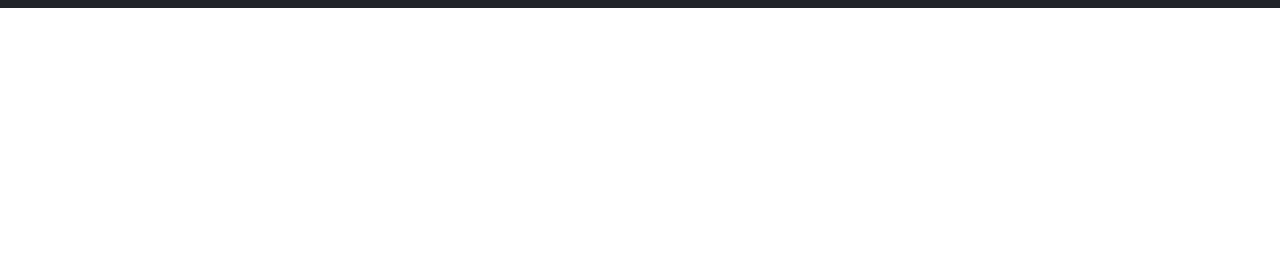
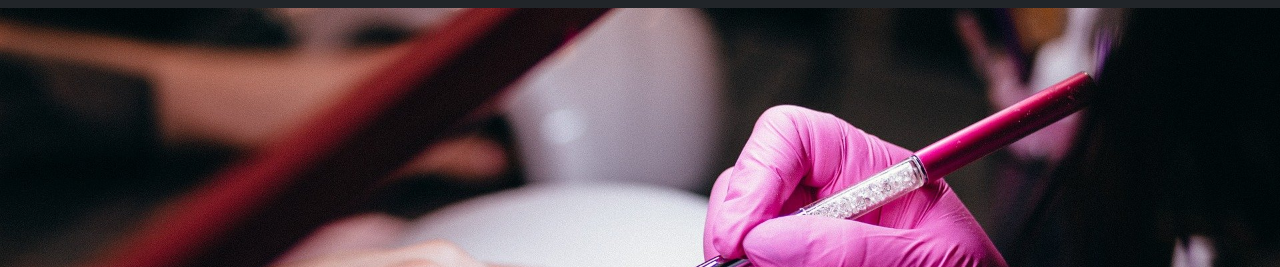
Before and after one commit to mauromp21/Reina-MP-Nails, a plain HTML site: page index.html in a window 1280 px wide. Shown: the part 88-355 px from the top of the page. Drawn offline with nearby package versions, Linux system fonts and the light colour scheme; the site is published under a folder, as on GitHub Pages, so addresses that start at the root find nothing.

Commit message:
imagen fondo

```diff
--- a/style/_main.scss
+++ b/style/_main.scss
@@ -4,7 +4,7 @@ div.container-fluid div img {
 }
 
 div.imagen-index {
-  background-image: url("/imagenes/galeria/index/index.jpg");
+  background-image: url("../imagenes/galeria/index/index.jpg");
   height: 80vh;
   background-position: center;
   background-size: cover;
```
Also changed, not shown: css/style.css, 1 other file.
